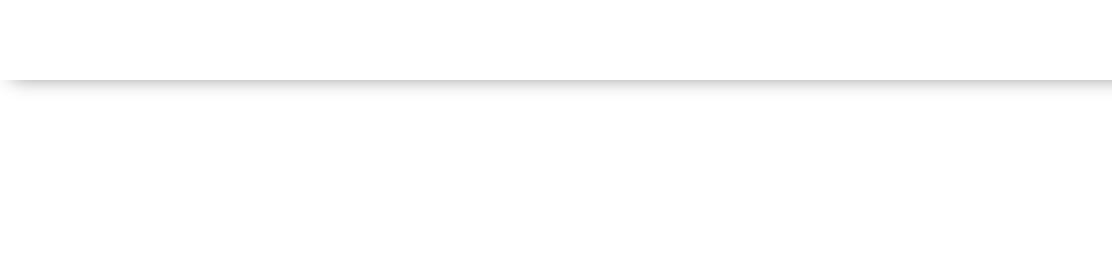
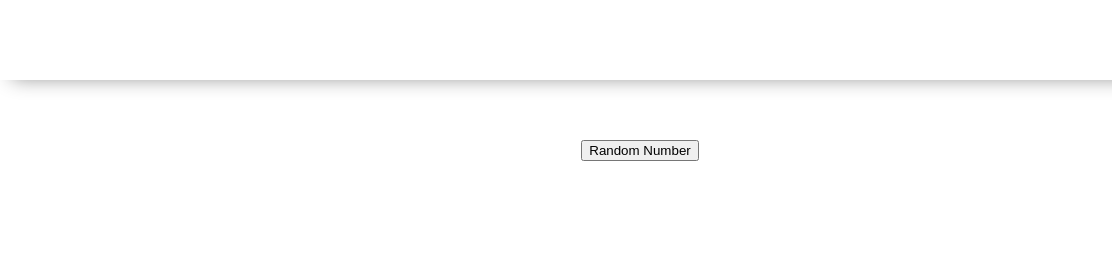
Before and after one commit to Gcrowder93/fridaylab, a website: page index.html in a window 1280 px wide. Shown: the top 280 px of the page, 0-1112 px from the left. Drawn offline with Linux system fonts and the light colour scheme.

Commit message:
button goes click

```diff
--- a/app.js
+++ b/app.js
@@ -1,6 +1,7 @@
 // import functions and grab DOM elements
+// initialize global state
 
-// initialize global state
+
 
 // set event listeners
 // get user input
--- a/index.html
+++ b/index.html
@@ -20,6 +20,13 @@
     </header>
     <main>
         <section class="main-section">
+            <button id="generate" onclick="document.getElementById('random-num').innerHTML = getRandomNum(0,1000)">Random Number</button>
+                <p id="random-num"></p>
+                <script>
+                    function getRandomNum(min, max) {
+                      return Math.floor(Math.random() * (max - min)) + min;
+                    }
+                    </script>
 
         </section>
     </main>
```
Also changed, not shown: 1 other file.
